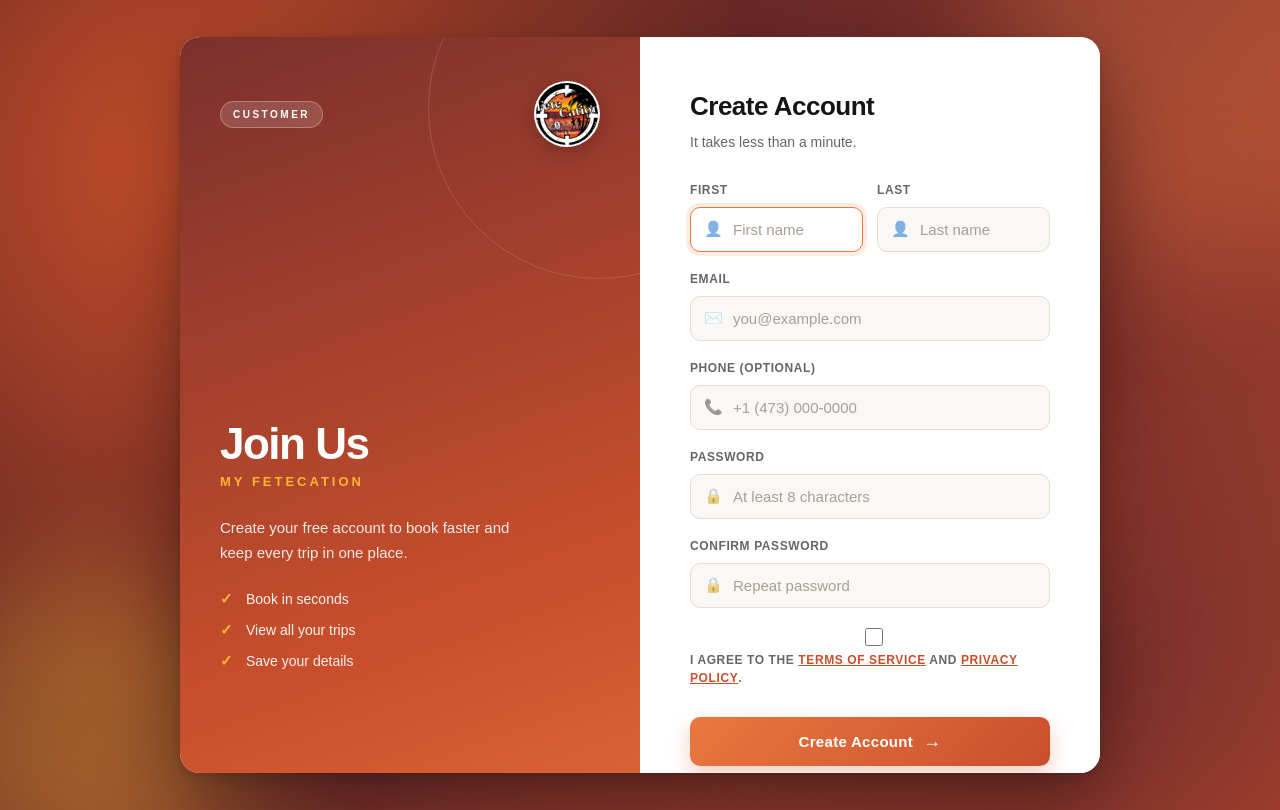
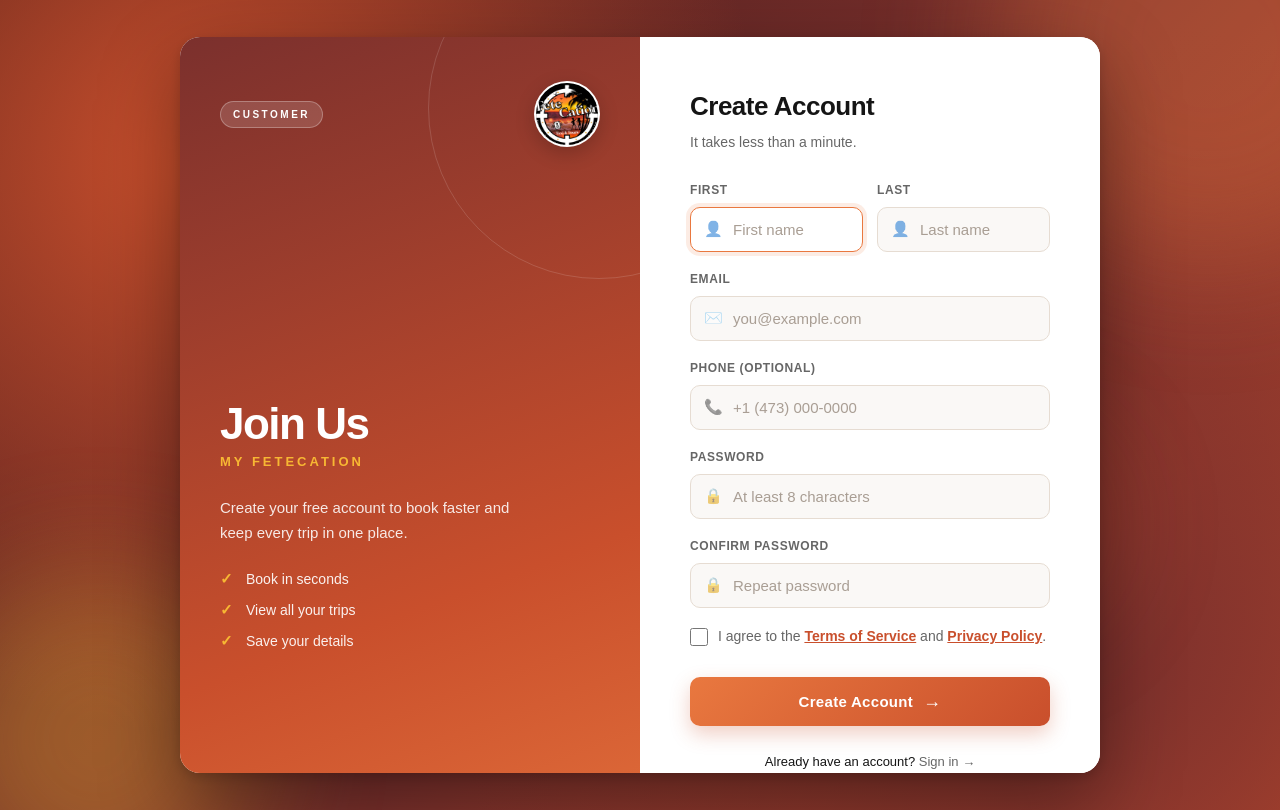
Before and after one commit to Quintel473/fetecation, a PHP site: page /fetecation/register.php in a window 1280 px wide. Run offline with PHP 8.4, Linux system fonts and the light colour scheme; some libraries are stand-ins or nearby versions.

Commit message:
Tenth Commit

```diff
--- a/css/account.css
+++ b/css/account.css
@@ -592,44 +592,82 @@
 }
 
 /* =========================================================
-   TERMS CHECKBOX
+   TERMS CHECKBOX (register page)
    ========================================================= */
 
 .acct-terms-field {
-    margin-top: 4px;
-    margin-bottom: 22px;
+    margin: 6px 0 22px 0;
+    padding: 0;
+    width: 100%;
+    box-sizing: border-box;
 }
 
-.acct-terms-label {
-    display: flex;
+.acct-field .acct-terms-label {
+    display: flex !important;
+    flex-direction: row;
     align-items: flex-start;
+    justify-content: flex-start;
     gap: 10px;
-    font-size: 13.5px;
-    color: var(--acct-gray);
+    width: 100%;
+    max-width: 100%;
+    box-sizing: border-box;
+    margin: 0 !important;
+    padding: 0;
+    font-size: 14px;
+    font-weight: 500;
+    font-style: normal;
+    text-transform: none !important;
+    letter-spacing: 0;
+    color: #666;
+    text-align: left;
+    cursor: pointer;
     line-height: 1.5;
-    cursor: pointer;
-    font-weight: 400;
-    text-transform: none;
-    letter-spacing: 0;
+    white-space: normal;
+    overflow: visible;
 }
 
-.acct-terms-label input[type="checkbox"] {
+.acct-field .acct-terms-label input[type="checkbox"] {
     width: 18px;
     height: 18px;
-    accent-color: var(--acct-orange);
-    margin-top: 2px;
-    flex-shrink: 0;
+    min-width: 18px;
+    max-width: 18px;
+    flex: 0 0 18px;
+    margin: 2px 0 0 0;
+    padding: 0;
+    accent-color: var(--acct-orange, #e9783f);
     cursor: pointer;
+    position: static;
+    top: auto;
+    left: auto;
+    transform: none;
+    appearance: auto;
+    -webkit-appearance: checkbox;
 }
 
-.acct-terms-label a {
-    color: var(--acct-orange-dark);
+.acct-field .acct-terms-label > span {
+    display: inline;
+    flex: 1 1 auto;
+    min-width: 0;
+    font-size: 14px;
+    font-weight: 500;
+    font-style: normal;
+    text-transform: none !important;
+    letter-spacing: 0;
+    color: #666;
+    line-height: 1.5;
+    white-space: normal;
+    overflow-wrap: break-word;
+    text-align: left;
+}
+
+.acct-field .acct-terms-label a {
+    color: var(--acct-orange-dark, #c94f2c);
     font-weight: 700;
     text-decoration: underline;
 }
 
-.acct-terms-label a:hover {
-    color: var(--acct-burgundy);
+.acct-field .acct-terms-label a:hover {
+    color: var(--acct-burgundy, #7b302d);
 }
 
 /* =========================================================
--- a/data/login_log.txt
+++ b/data/login_log.txt
@@ -7,3 +7,5 @@
 [2026-10-10 17:17:26] LOGIN_SUCCESS | ip=::1 | ua=Mozilla/5.0 (Windows NT 10.0; Win64; x64) AppleWebKit/537.36 (KHTML, like Gecko) | admin signed in
 [2026-10-10 19:07:40] LOGIN_2FA_SENT | ip=::1 | ua=Mozilla/5.0 (Windows NT 10.0; Win64; x64) AppleWebKit/537.36 (KHTML, like Gecko) | code emailed to admin
 [2026-10-10 19:08:01] LOGIN_SUCCESS | ip=::1 | ua=Mozilla/5.0 (Windows NT 10.0; Win64; x64) AppleWebKit/537.36 (KHTML, like Gecko) | admin signed in
+[2026-10-11 01:31:58] LOGIN_2FA_SENT | ip=::1 | ua=Mozilla/5.0 (Windows NT 10.0; Win64; x64) AppleWebKit/537.36 (KHTML, like Gecko) | code emailed to admin
+[2026-10-11 01:32:23] LOGIN_SUCCESS | ip=::1 | ua=Mozilla/5.0 (Windows NT 10.0; Win64; x64) AppleWebKit/537.36 (KHTML, like Gecko) | admin signed in
```
Also changed, not shown: other parts of css/account.css (+49 -12 lines).
